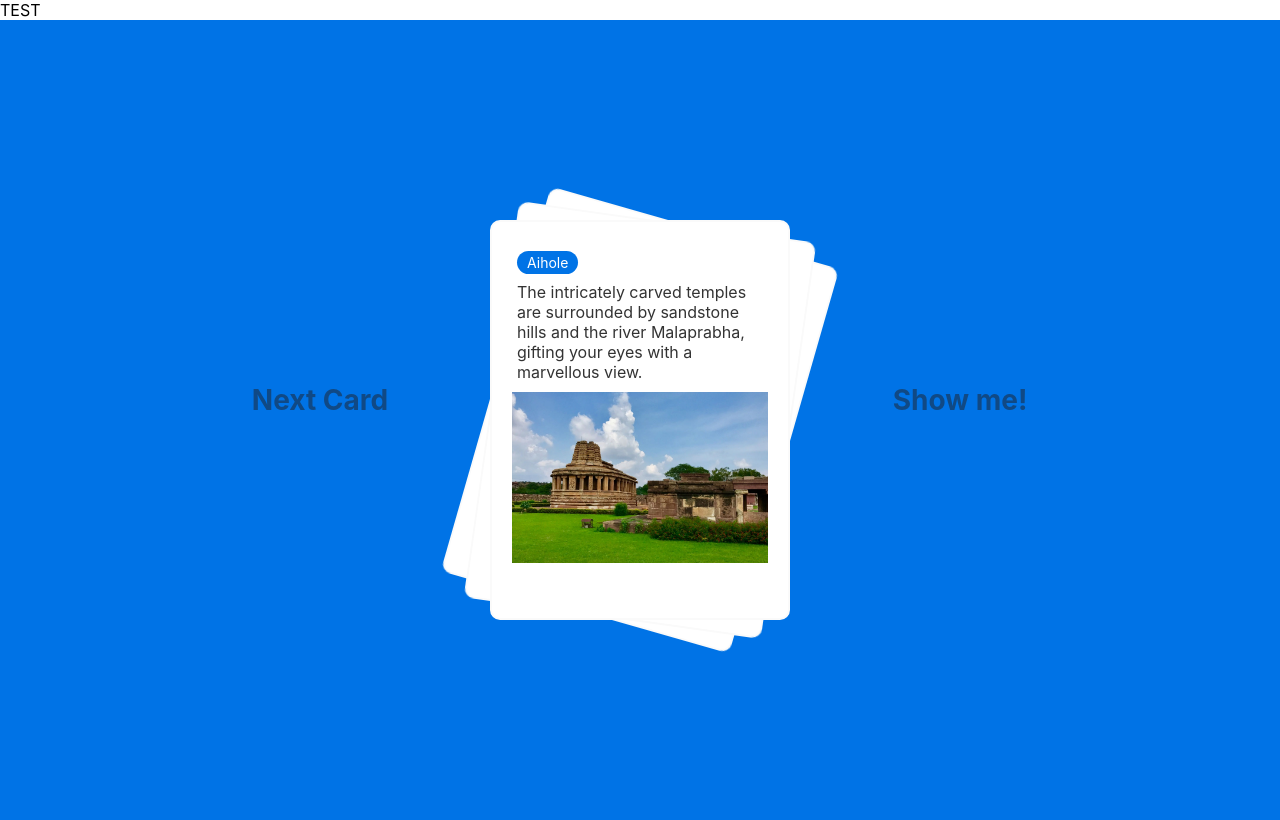
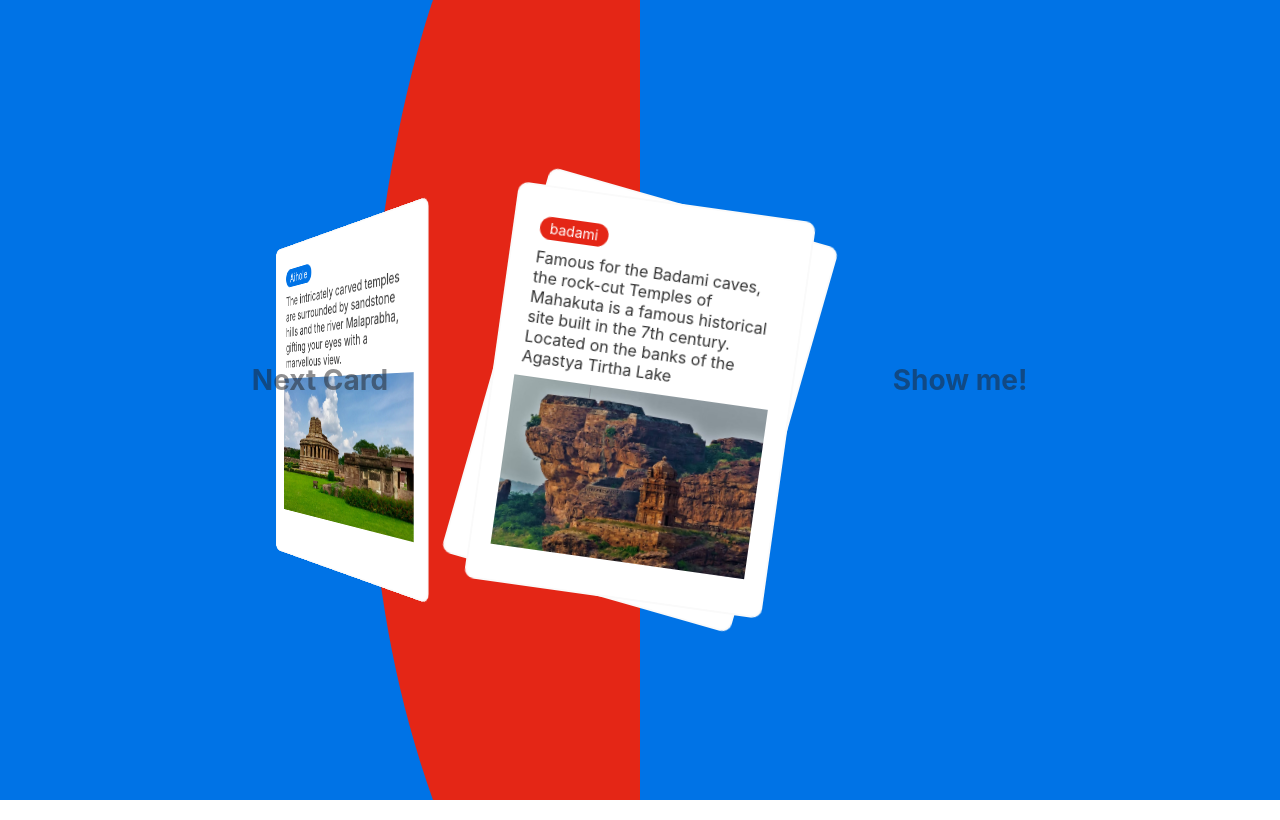
Before and after one commit to ganeshchandan/POC, a React (Create React App) app: page / in a window 1280 px wide. Built offline with nearby package versions, Linux system fonts and the light colour scheme.

Commit message:
code changes

```diff
--- a/src/App.tsx
+++ b/src/App.tsx
@@ -43,7 +43,6 @@
   return (
     <>
       {serviceWorkerUpdated && <Msg />}
-      <span>TEST</span>
       <Cards />
     </>
   );
--- a/src/serviceWorkerRegistration.js
+++ b/src/serviceWorkerRegistration.js
@@ -67,6 +67,10 @@
         }
         installingWorker.onstatechange = () => {
           if (installingWorker.state === "installed") {
+            console.log(
+              navigator.serviceWorker.controller,
+              "navigator.serviceWorker.controller"
+            );
             if (navigator.serviceWorker.controller) {
               // At this point, the updated precached content has been fetched,
               // but the previous service worker will still serve the older
```
